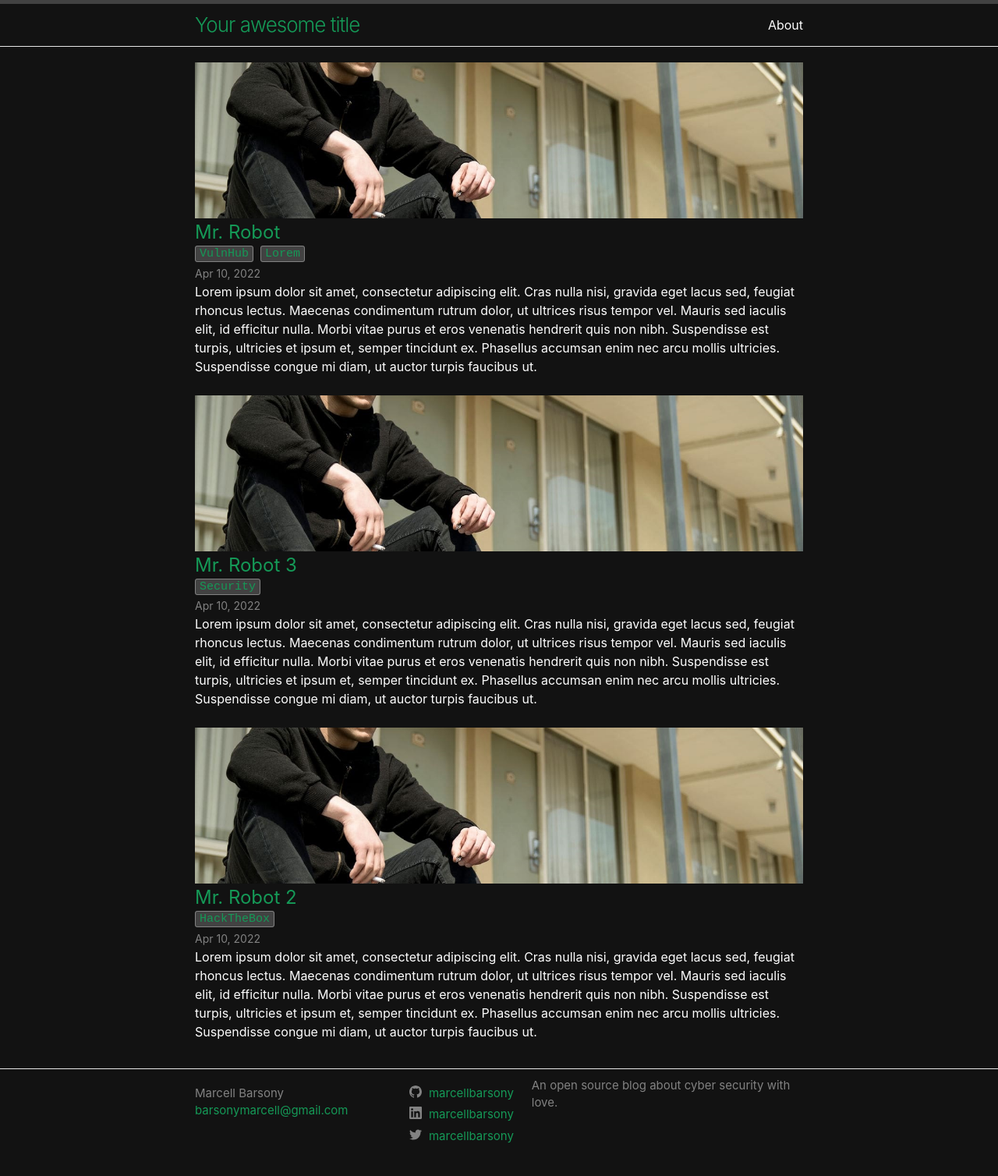
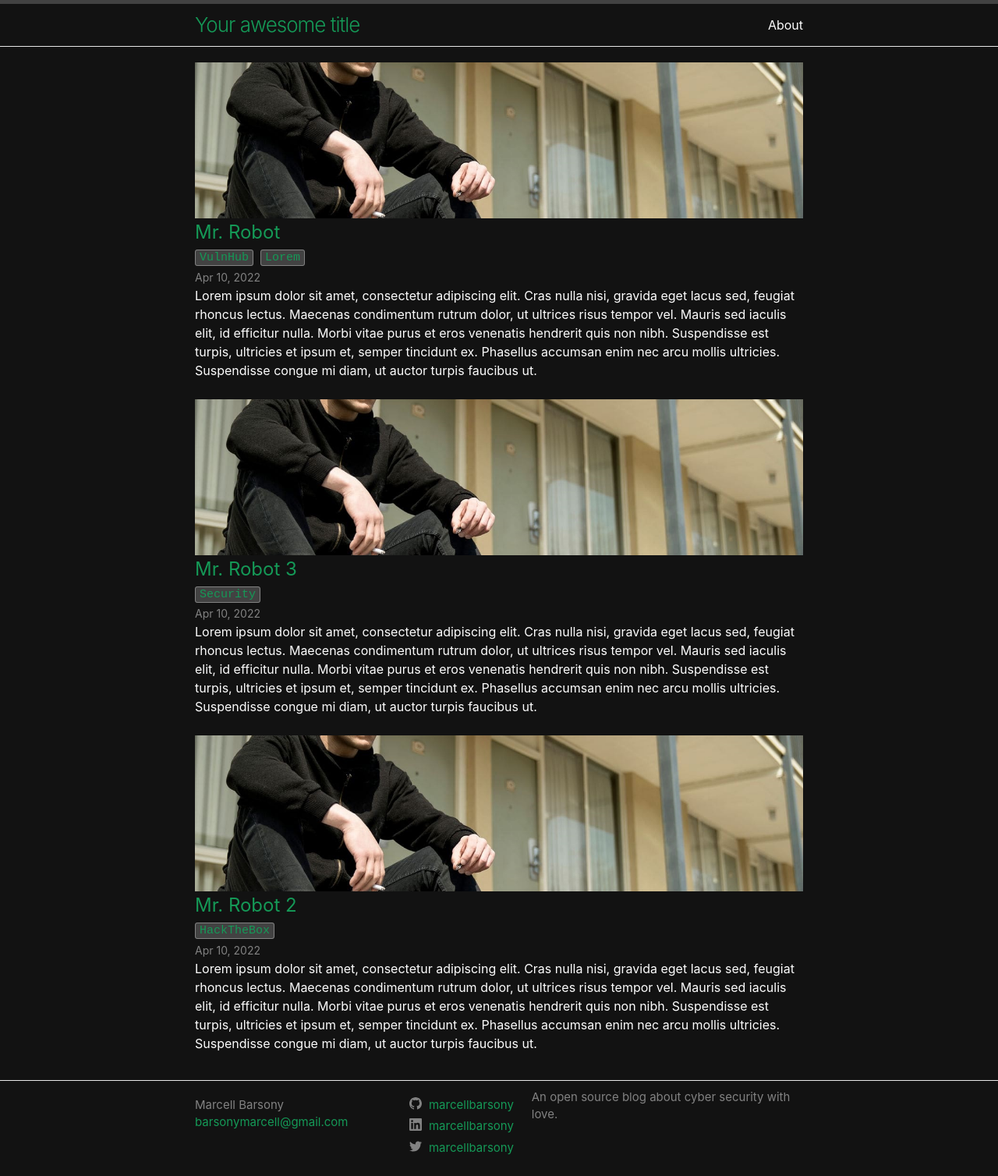
Before and after one commit to marcellbarsony/blog, a Jekyll site: the page built from index.html, in a window 1280 px wide. Shown: the whole page at 78% size. Built offline with Jekyll 4.4.1, drawn with Linux system fonts in a browser that asks for light colours.

Commit message:
Fixed Home layout

```diff
--- a/_layouts/home.html
+++ b/_layouts/home.html
@@ -33,7 +33,7 @@ layout: default
     <li>
       {% if post.tags.size > 0 %}
         {% for tag in post.tags %}
-          <a href=""><code><nobr>{{ tag }}</nobr></code>&nbsp;</a>
+          <a class="post-tag" href=""><code><nobr>{{ tag }}</nobr></code>&nbsp;</a>
         {% endfor %}
       {% endif %}
     </li>
--- a/_sass/styles/_layout.scss
+++ b/_sass/styles/_layout.scss
@@ -20,7 +20,6 @@
   float: left;
 }
 
-/* Site Navigation */
 .site-nav {
   // Site Navigation
   float: right;
@@ -164,7 +163,7 @@
   }
 }
 
-/* Page Content */
+/* Home Page Content */
 .page-content {
   padding: 10px;
   flex: 1;
@@ -184,19 +183,19 @@
   list-style: none;
 }
 
+.blog-roll-image {
+  // Blog Roll Image
+  width: 110%;
+  height: 200px;
+  object-fit: cover;
+}
+
 .post-link {
   // Post Title
   display: block;
   color: $brand-color;
   @include relative-font-size(1.5);
-  margin-bottom: -10px;
-}
-
-.post-meta {
-  // Post Date
-  font-size: $small-font-size;
-  color: $grey-color;
-  margin-bottom: 10px;
+  margin-bottom: -5px;
 }
 
 .post-excerpt {
@@ -208,25 +207,36 @@
 
 /* Posts */
 .post-header {
+  // Post Header
   margin-top: $spacing-unit;
   margin-bottom: $spacing-unit;
 }
 
 .post-featured-image {
+  // Featured Image
   width: 100%;
   height: 400px;
   object-fit: cover;
 }
 
 .post-title {
+  // Post Title
   @include relative-font-size(2);
   letter-spacing: -1px;
+  margin-bottom: 10px;
   line-height: 1;
   margin-top: $spacing-unit;
 
   @include media-query($on-laptop) {
     @include relative-font-size(2.25);
   }
+}
+
+.post-meta {
+  // Post Date
+  font-size: $small-font-size;
+  color: $grey-color;
+  margin-bottom: 25px;
 }
 
 .post-content {
@@ -256,14 +266,3 @@
     }
   }
 }
-
-.blog-roll-image {
-  width: 110%;
-  height: 200px;
-  object-fit: cover;
-}
-
-.post-tag {
-  color: #00ff00;
-  background-color: $grey-color;
-}
```
